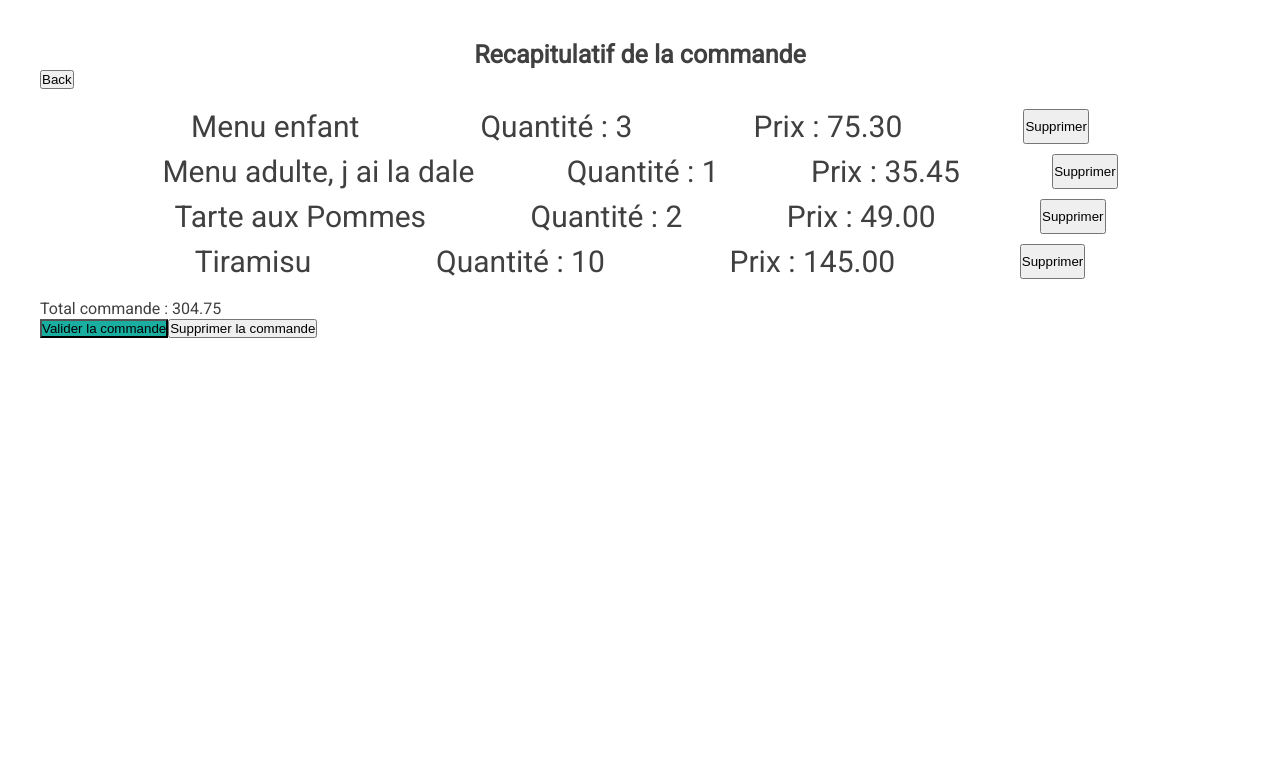
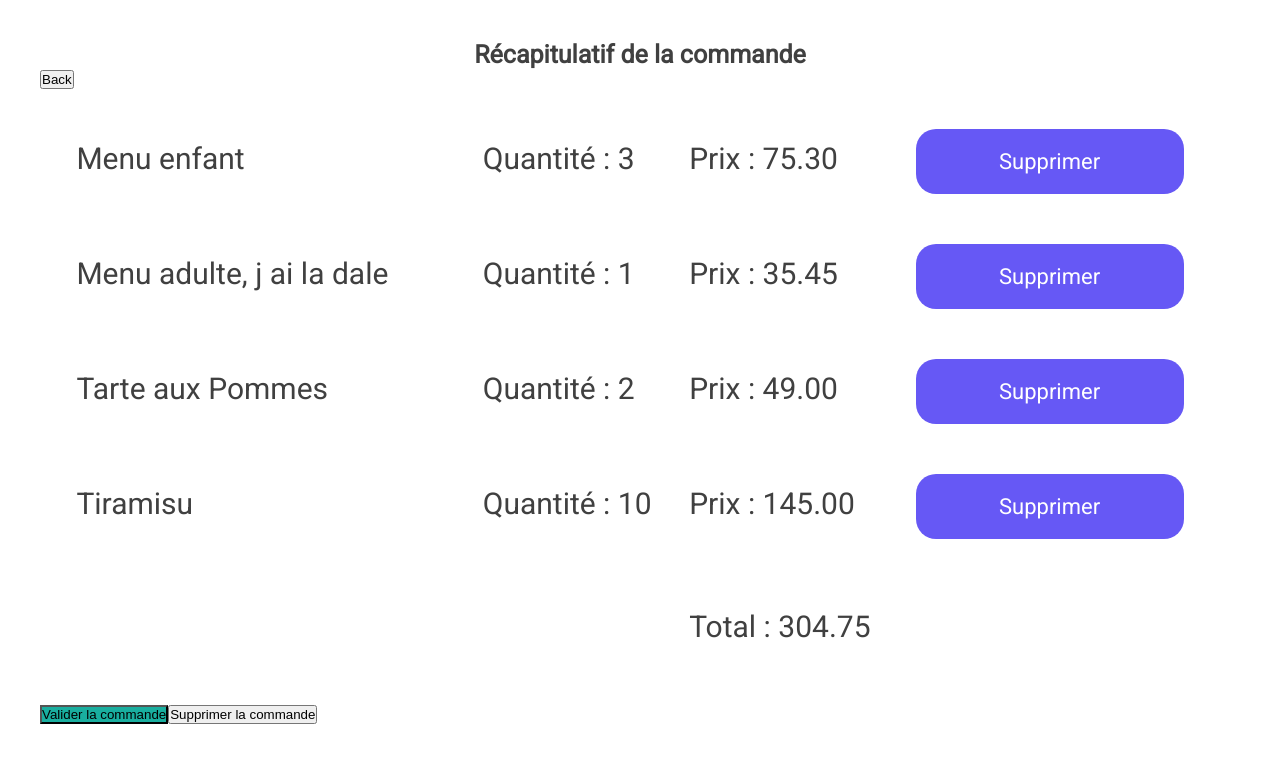
Before and after one commit to DigiCook/web-site, a Vue app: page /#/recapitulatif in a window 1280 px wide. Shown: the top 762 px of the page. Built offline with nearby package versions, Linux system fonts and the light colour scheme.

Commit message:
wip mise en forme liste

```diff
--- a/src/components/Recapitulatif.vue
+++ b/src/components/Recapitulatif.vue
@@ -1,16 +1,27 @@
 <template>
   <div class="recap" >
-    <h1>Recapitulatif de la commande</h1>
+    <h1>Récapitulatif de la commande</h1>
     <button @click="back">Back</button>
     <ul class="liste">
     <li class="item" v-for='menu in cdeMenus'>
-        {{menu.nom}} <span>Quantité : {{menu.quantite}}</span> <span>Prix : {{(menu.prix * menu.quantite).toFixed(2)}}</span> <button @click="deleteDish(menu.id)">Supprimer</button>
+        <div>{{menu.nom}}</div>
+        <div>Quantité : {{menu.quantite}}</div>
+         <div>Prix : {{(menu.prix * menu.quantite).toFixed(2)}}</div>
+         <div @click="deleteDish(menu.id)" class="button"><p>Supprimer</p></div>
     </li>
      <li class="item" v-for='plat in cdePlats'>
-        {{plat.nom}} <span>Quantité :  {{plat.quantite}} </span> <span>Prix : {{(plat.prix * plat.quantite).toFixed(2)}}</span> <button @click="deleteDish(plat.id)">Supprimer</button>
+        <div>{{plat.nom}}</div>
+        <div>Quantité :  {{plat.quantite}} </div>
+        <div>Prix : {{(plat.prix * plat.quantite).toFixed(2)}}</div>
+        <div @click="deleteDish(plat.id)" class="button"><p>Supprimer</p></div>
+    </li>
+    <li class="item">
+        <div>&nbsp;</div>
+        <div>&nbsp;</div>
+        <div> Total : {{total}}</div>
+        <div class="button" style="background-color:transparent">&nbsp;</div>
     </li>
     </ul>
-    <div> Total commande : {{total}}</div>
     <button class="validateBtn" @click="validateOrder">Valider la commande</button>
     <button @click="deleteOrder">Supprimer la commande</button>
   </div>
@@ -92,10 +103,34 @@ export default {
            justify-content: space-evenly;
            font-size: 30px;
            margin: 10px;
+           align-items: baseline;
+        }
+        .item>:nth-child(1) {
+           width: 400px;
+        }
+        .item>:nth-child(2) {
+           width: 200px;
+        }
+         .item>:nth-child(3) {
+           width: 200px;
         }
         .validateBtn{
           background-color:$button-ok;
           //font-color: $second-text-color;
         }
+        .button {
+            background-color: $button-choice;
+            padding: 20px;
+            border-radius: 20px;
+            margin: 20px;
+            width: 20%;
+
+                p {
+                    text-align: center;
+                    color: $second-text-color;
+                    font-size: 22px;
+                }
+
+        }
 }
 </style>
```
